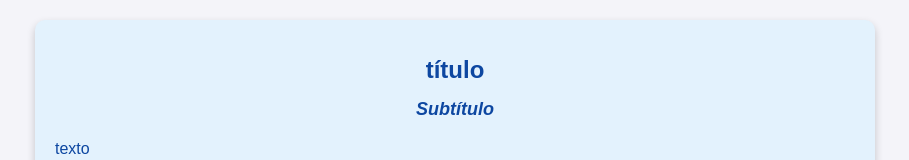
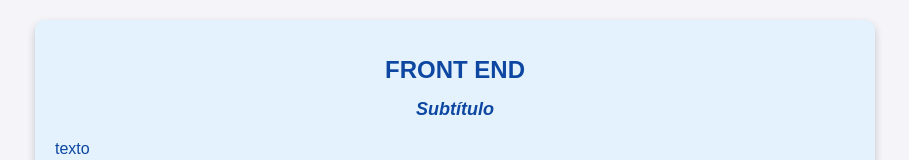
Before and after one commit to miguelheliander/TRABALHO, a plain HTML site: page indix.html in a window 1280 px wide. Shown: the top 160 px of the page, without its empty margins (185-1094 px from the left). Drawn offline with Linux system fonts and the light colour scheme.

Commit message:
ATUALIZACAO

```diff
--- a/indix.html
+++ b/indix.html
@@ -3,12 +3,12 @@
 <head>
 <meta charset="UTF-8">
 <meta name="viewport" content="width=device-width, initial-scale=1.0">
-<title>História da Computação</title>
+<title>FRONT END</title>
 <link rel="stylesheet" href="style.css">
 </head>
 <body>
 <div class="section" id="section1">
-<h1>título</h1>
+<h1>FRONT END</h1>
 <h2>Subtítulo</h2>
 <p>texto</p>
 <img src="imagem" alt="descrição da Imagem">
```
